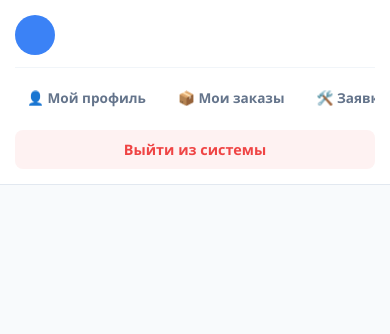
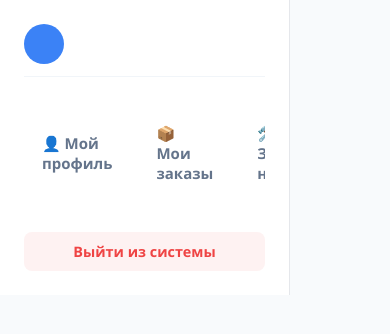
Before and after one commit to Oleg637-droid/VoRrex2, a Flask app: template templates/client.html in a window 390 px wide. Shown: the part 45-379 px from the top of the page. Run offline with Flask 3, Linux system fonts and the light colour scheme; the template is opened without the code that fills it, so the values that code supplies are empty; some libraries are stand-ins or nearby versions.

Commit message:
Update client.html

```diff
--- a/templates/client.html
+++ b/templates/client.html
@@ -689,10 +702,13 @@
             --------------------------- */
 
             .sidebar{
-                width:100%;
-                padding:15px;
-                border-right:none;
-                border-bottom:1px solid #e2e8f0;
+                width:290px;
+                background:#ffffff;
+                border-right:1px solid #e5e7eb;
+                padding:24px;
+                display:flex;
+                flex-direction:column;
+                gap:20px;
             }
 
             .user-profile{
@@ -732,9 +748,16 @@
             }
 
             .nav-item{
-                white-space:nowrap;
-                padding:8px 12px;
-                font-size:.85rem;
+                display:flex;
+                align-items:center;
+                gap:12px;
+                padding:14px 18px;
+                border-radius:12px;
+                font-size:15px;
+                font-weight:600;
+                color:#64748b;
+                transition:all .25s ease;
+                cursor:pointer;
             }
 
             .btn-logout{
```
Also changed, not shown: other parts of templates/client.html (+36 -16 lines).
